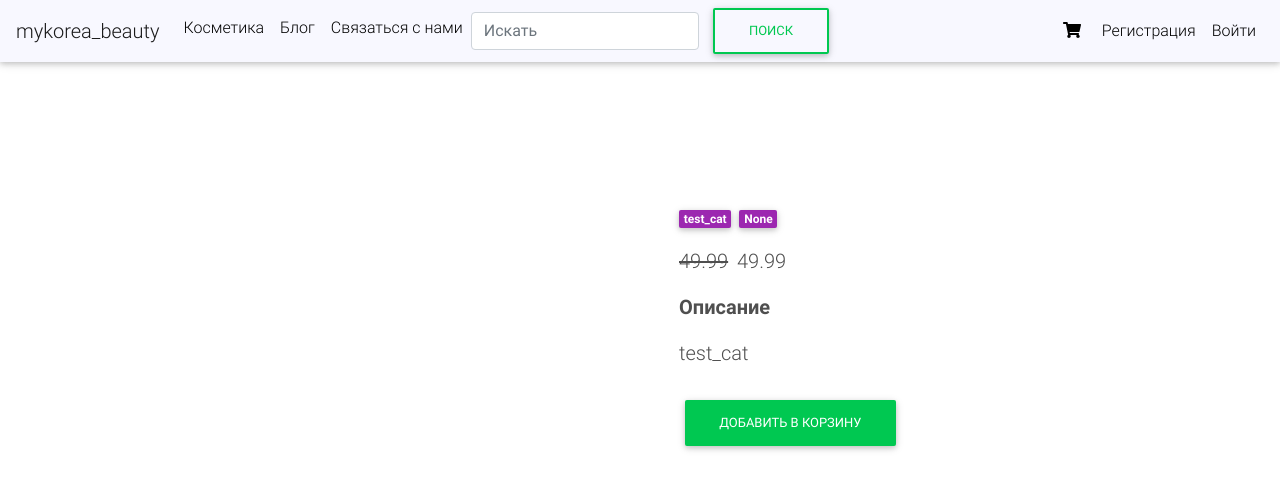
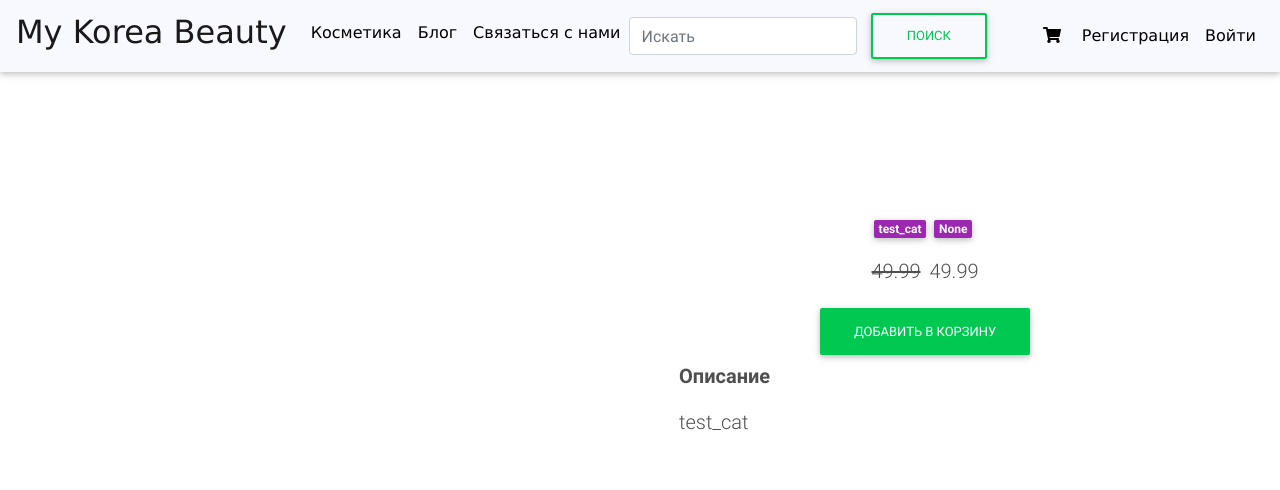
Before and after one commit to VoltK/MyKoreaBeauty, a Django app: a page that uses templates/base/navbar.html in a window 1280 px wide. Shown: the top 490 px of the page. Run offline with Django 3.2, Linux system fonts and the light colour scheme; data comes from the database, SQL or seed files in the repository; some libraries are stand-ins or nearby versions.

Commit message:
Navbar fonts

```diff
--- a/products/templates/products/details.html
+++ b/products/templates/products/details.html
@@ -21,7 +21,7 @@
                   <!--Content-->
                   <div class="p-4">
 
-                        <div class="mb-3">
+                        <div class="text-center mb-3">
                             <a href="">
                                 <span class="badge purple mr-1">{{ product.category }}</span>
                             </a>
@@ -29,7 +29,7 @@
                                 <span class="badge purple mr-1">{{ product.status }}</span>
                             </a>
                         </div>
-
+                  <div class="text-center">
                       <p class="lead">
                           {% if product.sale_price > 0 %}
                           <span class="mr-1">
@@ -41,13 +41,15 @@
                           {% endif %}
                       </p>
 
+                      {% include 'snippets/cart_update.html' with product=object cart=cart %}
+                  </div>
+
+
                       <p class="lead font-weight-bold">Описание</p>
 
                       <p class="lead">{{ product.description }}</p>
 
-                      <div class="d-flex justify-content-left">
-                          {% include 'snippets/cart_update.html' with product=object cart=cart %}
-                      </div>
+
 
                   </div>
                 </div>
--- a/templates/base/navbar.html
+++ b/templates/base/navbar.html
@@ -8,7 +8,7 @@
 
 
         <nav class="navbar navbar-expand-md navbar-light mb-3" style="background-color: ghostwhite;">
-          <a class="navbar-brand" href="{{ prod_list_url }}">mykorea_beauty</a>
+            <a class="navbar-brand" href="{{ prod_list_url }}"><h2 style="font-family: Verdana, Arial, Helvetica, sans-serif;">My Korea Beauty</h2></a>
           <button class="navbar-toggler" type="button" data-toggle="collapse" data-target="#navbarSupportedContent" aria-controls="navbarSupportedContent" aria-expanded="false" aria-label="Toggle navigation">
             <span class="navbar-toggler-icon"></span>
           </button>
@@ -16,14 +16,14 @@
           <div class="collapse navbar-collapse" id="navbarSupportedContent">
             <ul class="navbar-nav mr-auto">
               <li class="nav-item {% if request.path == prod_list_url %}active{% endif %}">
-                <a class="nav-link" href="{{ prod_list_url }}">Косметика<span class="sr-only">(current)</span></a>
+                <a class="nav-link" href="{{ prod_list_url }}" style="font-family: Verdana, Arial, Helvetica, sans-serif;">Косметика<span class="sr-only">(current)</span></a>
               </li>
               <li class="nav-item {% if request.path == blog %}active{% endif %}">
-                <a class="nav-link" href="{{ blog }}">Блог</a>
+                <a class="nav-link" href="{{ blog }}" style="font-family: Verdana, Arial, Helvetica, sans-serif;">Блог</a>
               </li>
 
               <li class="nav-item {% if request.path == about_us %}active{% endif %}">
-                <a class="nav-link" href="{% url 'contact' %}">Связаться с нами</a>
+                <a class="nav-link" href="{% url 'contact' %}" style="font-family: Verdana, Arial, Helvetica, sans-serif;">Связаться с нами</a>
               </li>
               <li>
                   <form class="form-inline my-2 my-lg-0 search-form" method="get" action="{% url 'search:query' %}">
@@ -40,17 +40,17 @@
                 </li>
                 {% if request.user.is_authenticated %}
                     <li class="nav-item order-2 order-md-1 {% if request.path == account_url %}active{% endif %}">
-                        <a href="{{ account_url }}" class="nav-link"><i class="fas fa-user" style="margin-right: 5px"></i>Профиль</a>
+                        <a href="{{ account_url }}" class="nav-link" style="font-family: Verdana, Arial, Helvetica, sans-serif;"><i class="fas fa-user" style="margin-right: 5px"></i>Профиль</a>
                     </li>
                 <li class="nav-item order-2 order-md-1">
-                    <a href="{% url 'logout' %}" class="nav-link"><i class="fas fa-power-off" style="margin-right: 5px"></i>Выйти</a>
+                    <a href="{% url 'logout' %}" class="nav-link" style="font-family: Verdana, Arial, Helvetica, sans-serif;"><i class="fas fa-power-off" style="margin-right: 5px; "></i>Выйти</a>
                 </li>
                 {% else %}
                 <li class="nav-item">
-                    <a class="nav-link" href="{% url 'register' %}">Регистрация</a>
+                    <a class="nav-link" href="{% url 'register' %}" style="font-family: Verdana, Arial, Helvetica, sans-serif;">Регистрация</a>
                 </li>
                 <li class="nav-item">
-                    <a class="nav-link" href="{% url 'login' %}">Войти</a>
+                    <a class="nav-link" href="{% url 'login' %}" style="font-family: Verdana, Arial, Helvetica, sans-serif;">Войти</a>
                 {% endif %}
             </ul>
           </div>
```
